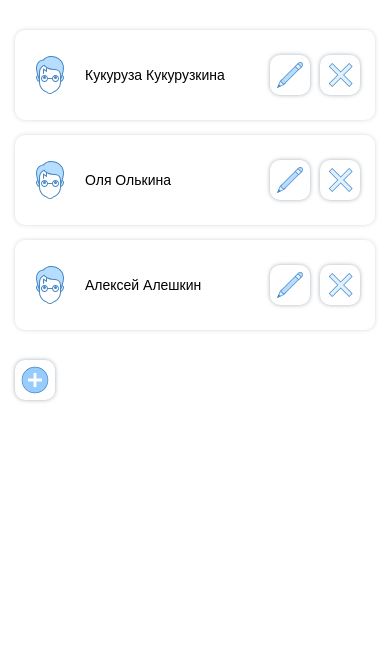
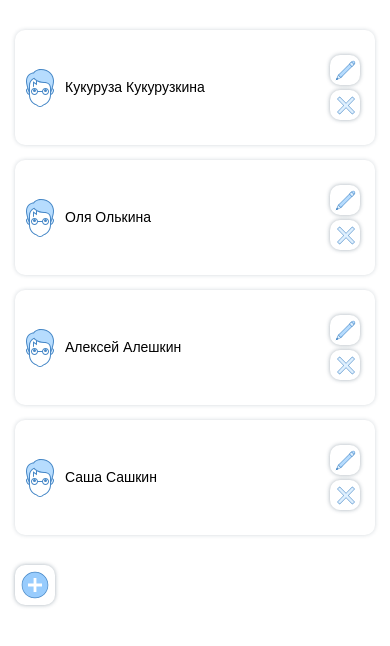
Before and after one commit to morwen27/test-app, an Angular app: page / in a window 390 px wide. Shown: the top 646 px of the page. Built offline with nearby package versions, Linux system fonts and the light colour scheme; data requests are answered from the project's data file.

Commit message:
media queries

```diff
--- a/db.json
+++ b/db.json
@@ -14,6 +14,11 @@
       "firstName": "Алексей",
       "lastName": "Алешкин",
       "id": 3
+    },
+    {
+      "firstName": "Саша",
+      "lastName": "Сашкин",
+      "id": 4
     }
   ]
 }
--- a/src/app/persons/component/person.component.scss
+++ b/src/app/persons/component/person.component.scss
@@ -9,6 +9,18 @@
         border-radius: 10px;
         background: url('../../../assets/icons/user-icon.svg') no-repeat 15px center;
         box-shadow: 0px 0px 4px 0px rgba(34, 60, 80, 0.2);
+        @media screen and (max-width: 475px) {
+            position: relative;
+            padding: 25px 15px 25px 50px;
+            background-position: 5px center;
+            .button-wrapper {
+                width: 40px;
+                .button {
+                    min-width: 30px;
+                    min-height: 30px;
+                }
+            }
+        }
     }
     &.persons-list_empty {
         display: inline-block;
```
